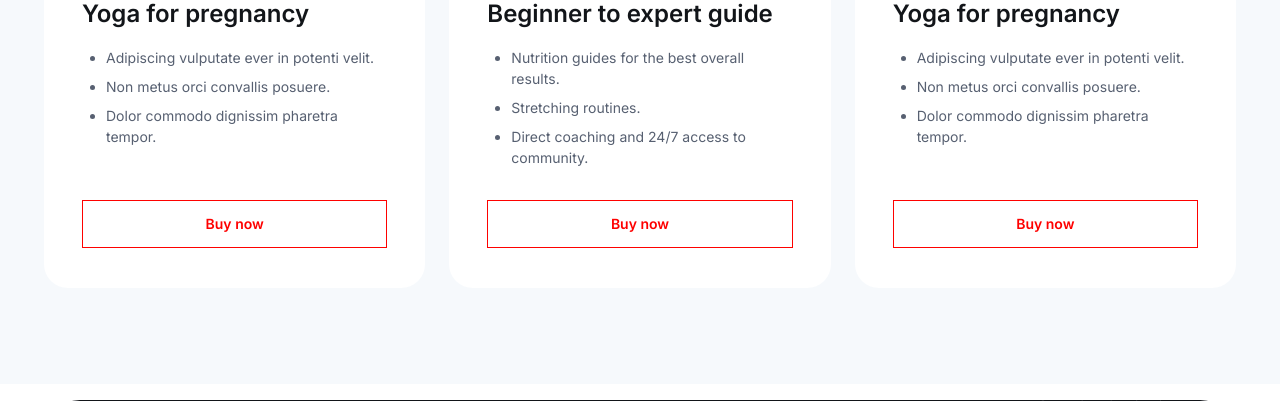
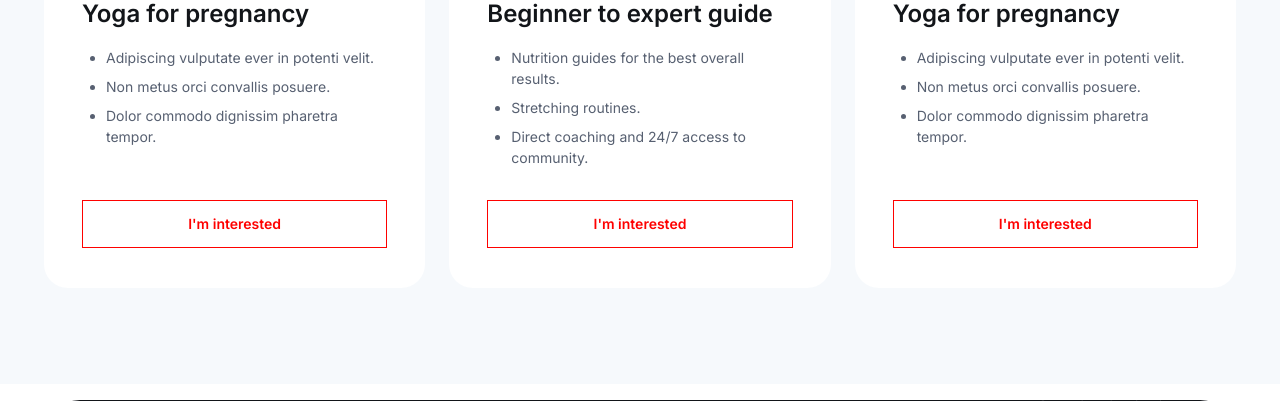
Before and after one commit to codystack/sidehuzzle, a PHP site: page / in a window 1280 px wide. Shown: the part 3532-3933 px from the top of the page. Run offline with PHP 8.4, Linux system fonts and the light colour scheme; some web fonts are replaced.

```diff
--- a/components/gigs.php
+++ b/components/gigs.php
@@ -22,7 +22,7 @@
                             </ul>
                         </div>
                         <div class="card-footer border-0 pt-0">
-                            <button class="btn btn-outline-primary w-100" type="button">Buy now</button>
+                            <button class="btn btn-outline-primary w-100" type="button">I'm interested</button>
                         </div>
                     </div>
                 </div>
@@ -45,7 +45,7 @@
                             </ul>
                         </div>
                         <div class="card-footer border-0 pt-0">
-                            <button class="btn btn-outline-primary w-100" type="button">Buy now</button>
+                            <button class="btn btn-outline-primary w-100" type="button">I'm interested</button>
                         </div>
                     </div>
                 </div>
@@ -68,7 +68,7 @@
                             </ul>
                         </div>
                         <div class="card-footer border-0 pt-0">
-                            <button class="btn btn-outline-primary w-100" type="button">Buy now</button>
+                            <button class="btn btn-outline-primary w-100" type="button">I'm interested</button>
                         </div>
                     </div>
                 </div>
@@ -91,7 +91,7 @@
                             </ul>
                         </div>
                         <div class="card-footer border-0 pt-0">
-                            <button class="btn btn-outline-primary w-100" type="button">Buy now</button>
+                            <button class="btn btn-outline-primary w-100" type="button">I'm interested</button>
                         </div>
                     </div>
                 </div>
@@ -114,7 +114,7 @@
                             </ul>
                         </div>
                         <div class="card-footer border-0 pt-0">
-                            <button class="btn btn-outline-primary w-100" type="button">Buy now</button>
+                            <button class="btn btn-outline-primary w-100" type="button">I'm interested</button>
                         </div>
                     </div>
                 </div>
@@ -137,7 +137,7 @@
                             </ul>
                         </div>
                         <div class="card-footer border-0 pt-0">
-                            <button class="btn btn-outline-primary w-100" type="button">Buy now</button>
+                            <button class="btn btn-outline-primary w-100" type="button">I'm interested</button>
                         </div>
                     </div>
                 </div>
@@ -160,7 +160,7 @@
                             </ul>
                         </div>
                         <div class="card-footer border-0 pt-0">
-                            <button class="btn btn-outline-primary w-100" type="button">Buy now</button>
+                            <button class="btn btn-outline-primary w-100" type="button">I'm interested</button>
                         </div>
                     </div>
                 </div>
@@ -183,7 +183,7 @@
                             </ul>
                         </div>
                         <div class="card-footer border-0 pt-0">
-                            <button class="btn btn-outline-primary w-100" type="button">Buy now</button>
+                            <button class="btn btn-outline-primary w-100" type="button">I'm interested</button>
                         </div>
                     </div>
                 </div>
@@ -206,7 +206,7 @@
                             </ul>
                         </div>
                         <div class="card-footer border-0 pt-0">
-                            <button class="btn btn-outline-primary w-100" type="button">Buy now</button>
+                            <button class="btn btn-outline-primary w-100" type="button">I'm interested</button>
                         </div>
                     </div>
                 </div>
```
